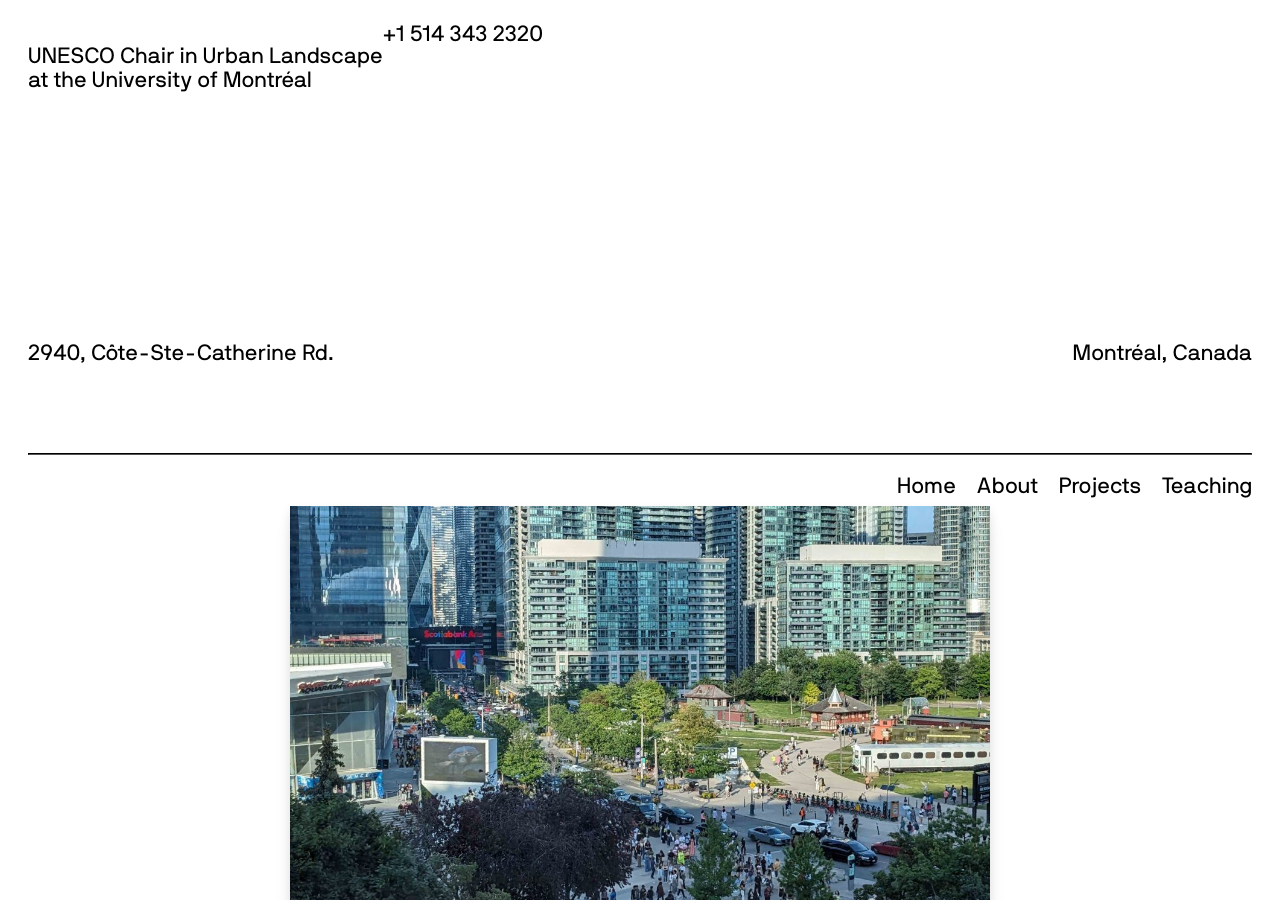
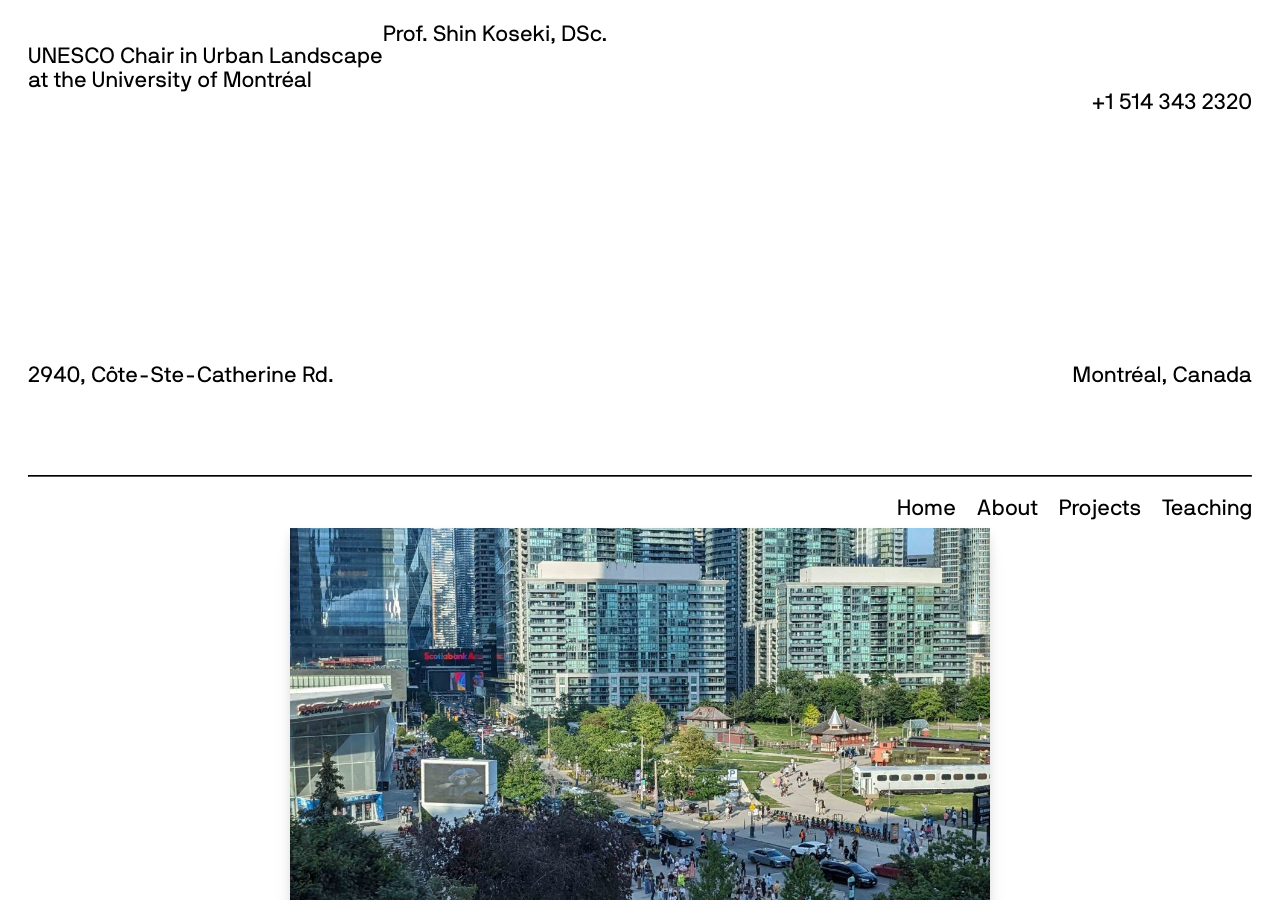
Before and after one commit to CUPUM/cupum.github.io, a Jekyll site: the page built from _posts/2024-02-01-insight_into_report.md, in a window 1280 px wide and 900 px high. Built offline with Jekyll 4.4.1, drawn with Linux system fonts in a browser that asks for light colours.

Commit message:
Adding chairperson

```diff
--- a/_includes/contact.html
+++ b/_includes/contact.html
@@ -1,7 +1,9 @@
 <div id=my_contact>
   <p class="alignleft">{{ "UNESCO Chair in Urban Landscape<br>at the University of Montréal" }}</p>
-
-  <p class={{ "mobilesOnly" }} href={{ "tel:+15143432320>+1 514 343 2320" }}</p>
+  <p class="Chairperson"><a
+  href={{ "" }}>{{ "Prof. Shin Koseki, DSc." }}
+    </a></p>
+  <p class="alignright"> <a href={{ "tel:+15143432320>+1 514 343 2320" }}</a></p>
    </div>
 
   <div style="clear: both;"></div>
```
